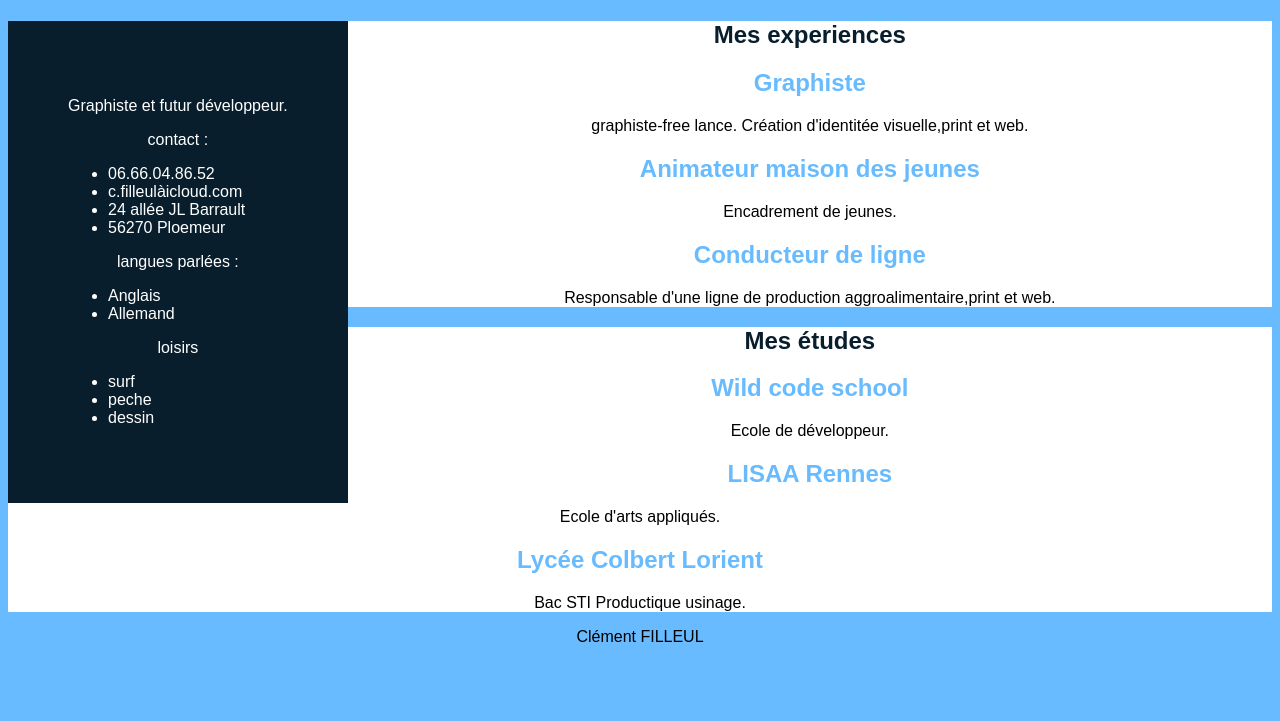
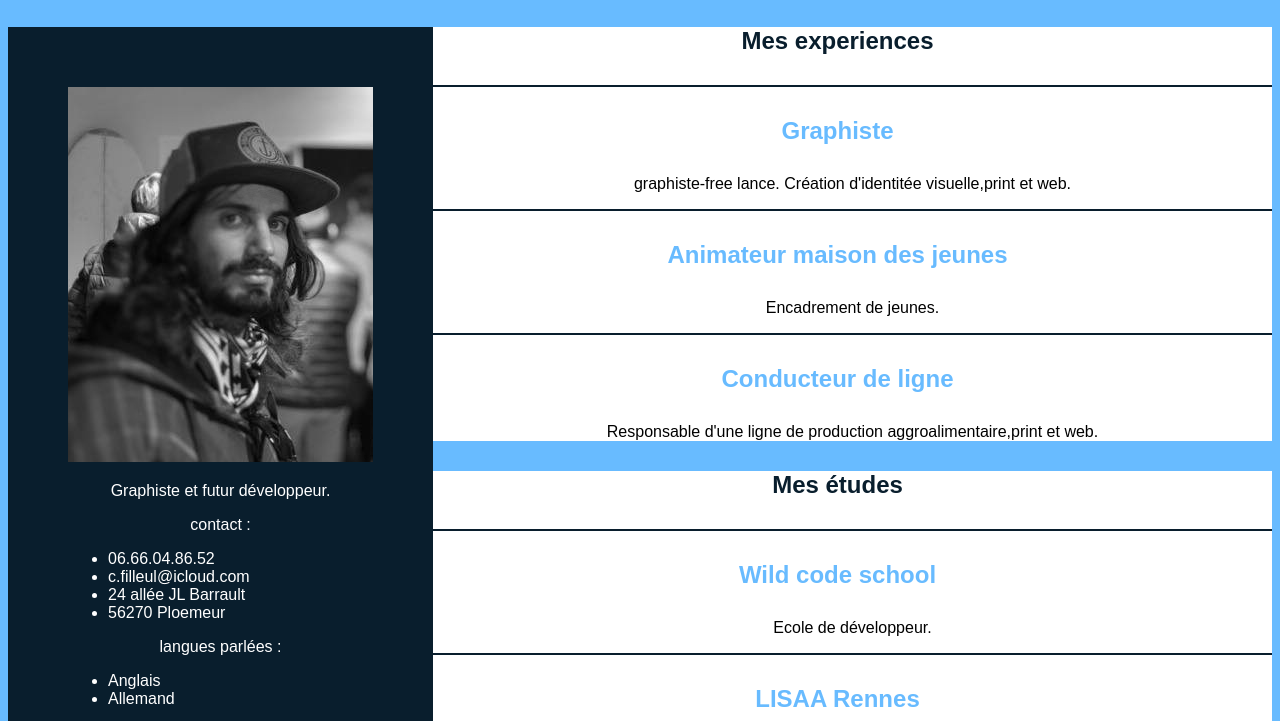
Before and after one commit to peche56/CV, a plain HTML site: page index.html in a window 1280 px wide. Shown: the part 69-790 px from the top of the page. Drawn offline with Linux system fonts and the light colour scheme.

Commit message:
add photo

```diff
--- a/cv2.html
+++ b/index.html
@@ -3,21 +3,19 @@
 
 <head>
     <meta charset="utf-8" />
-    <title>cv pement-f</title>
+    <title>cv clement-f</title>
 
-    <link href="style2.css" rel="stylesheet">
+    <link href="style.css" rel="stylesheet">
 
 
 </head>
 
 <body>
 
+    <div id="header">
 
 
-        <div id="header">
-
-
-                        <h1>CV de Clément FILLEUL</<h1>
+        <h1>CV de Clément FILLEUL</<h1>
 
 
               </div>
@@ -27,11 +25,13 @@
 
         <div id="left-box">
 
+          <img src="photo-id.jpg" alt="yep its me">
+
 <p>Graphiste et futur développeur.</p>
 <p>contact :</p>
 <ul>
   <li>06.66.04.86.52</li>
-  <li>c.filleulàicloud.com</li>
+  <li>c.filleul@icloud.com</li>
   <li>24 allée JL Barrault</li>
   <li>56270 Ploemeur</li>
 </ul>
@@ -93,13 +93,11 @@
 
                                     <div class="study">
 
-                                      <div class="study">
-
                                               <h2>Wild code school</h2>
                                                 <p>Ecole de développeur.</p>
 
                                         </div>
-
+                                      <div class="study">
                                             <h2>LISAA Rennes</h2>
                                               <p>Ecole d'arts appliqués.</p>
 
@@ -121,18 +119,18 @@
 
 
       </div>
-
-
+</body>
+<footer>
 <div id="footer">
 
 
 
-                <p>Clément FILLEUL</<p>
+  <a href="mailto:c.filleul56@gmail.com"> Contact </a>
 
             </div>
+</footer>
 
 
-</body>
 
 
 </html>
--- a/style2.css
+++ b/style.css
@@ -16,6 +16,7 @@ text-align: center;
 
 h2 {
 
+margin: 30px;
 text-align: center;
 color: rgb(104, 187, 285);
 
@@ -30,8 +31,14 @@ color: rgb(9, 30, 45);
 
 .study {
 
-border-color: red;
-border-radius: 5px;
+border-top: 2px solid rgb(9, 30, 45);
+
+}
+
+
+.experience {
+
+  border-top: 2px solid rgb(9, 30, 45);
 
 }
 
@@ -97,6 +104,7 @@ background-color: white;
 
 #footer {
 
-
+max-height: 200px;
+text-align: center;
 
 }
```
Also changed, not shown: photo-id.jpg (added).
